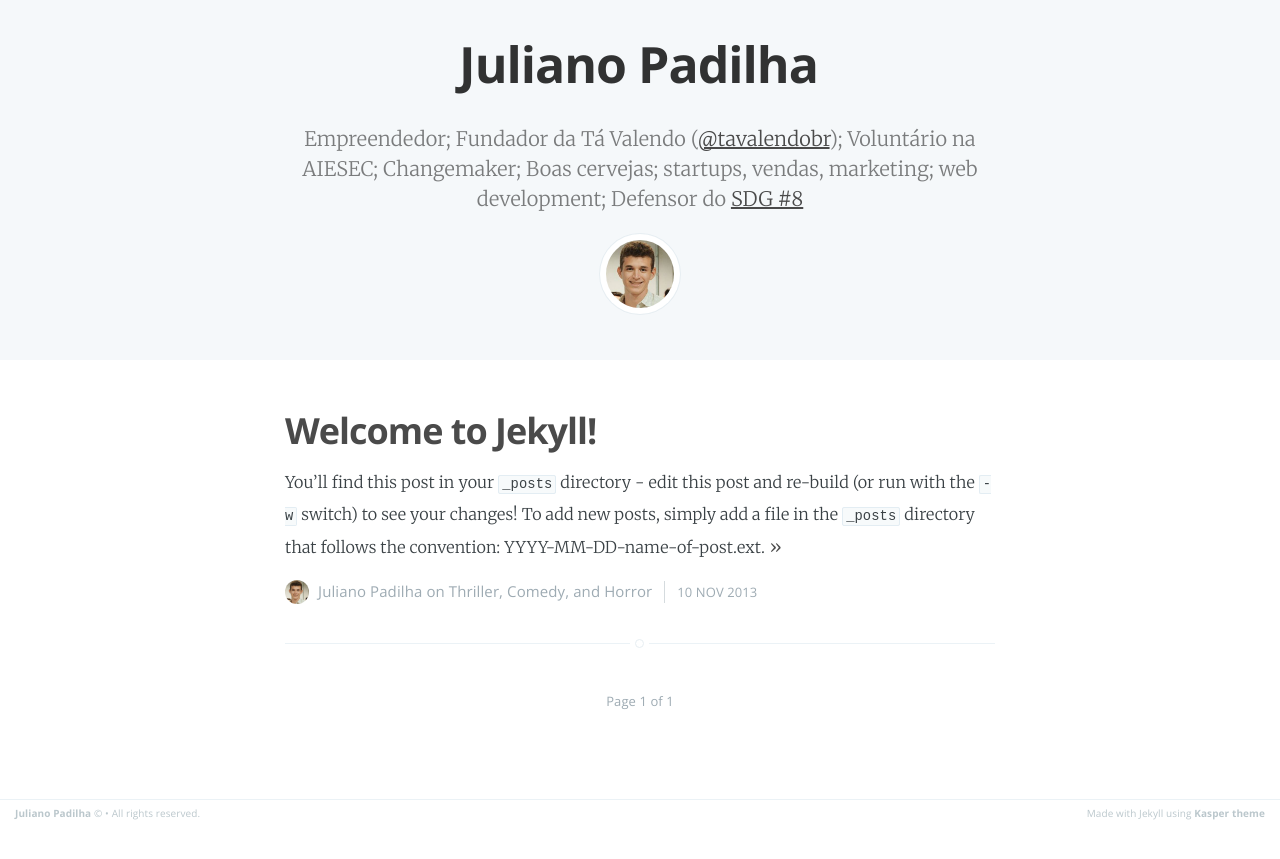
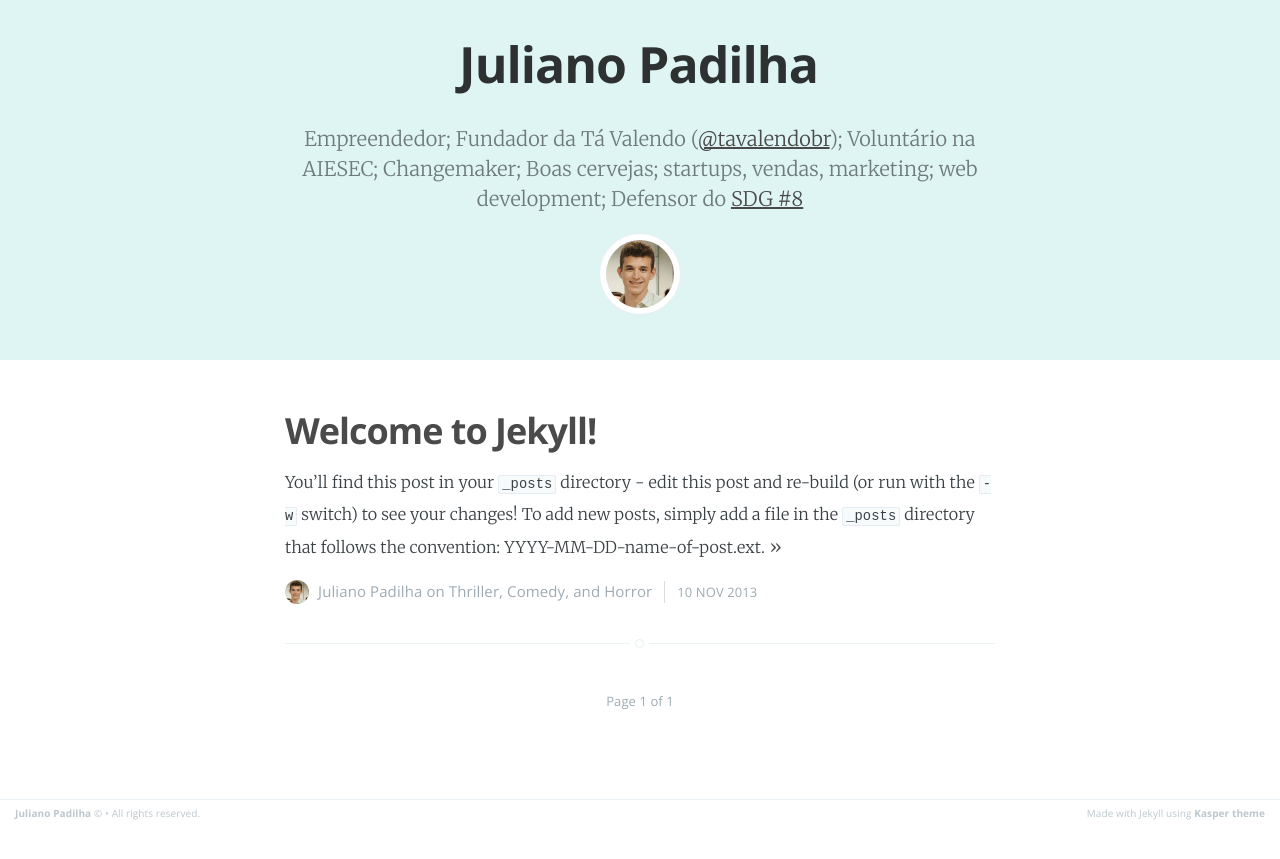
Before and after one commit to JulianoPadilha/julianopadilha.github.io, a Jekyll site: the page built from index.html, in a window 1280 px wide. Shown: the top 859 px of the page. Built offline with Jekyll 4.4.1, drawn with Linux system fonts in a browser that asks for light colours; the list of posts is cut into pages by our own code.

Commit message:
Mudança na cor do cabeçalho

```diff
--- a/assets/css/screen.css
+++ b/assets/css/screen.css
@@ -682,7 +682,7 @@ margin on the iframe, cause it breaks stuff. */
 .no-cover.main-header {
     min-height: 160px;
     max-height: 40%;
-    background: #f5f8fa;
+    background: #DFF5F4;
 }
 
 .no-cover .page-title {
```
Also changed, not shown: 2 other files.
